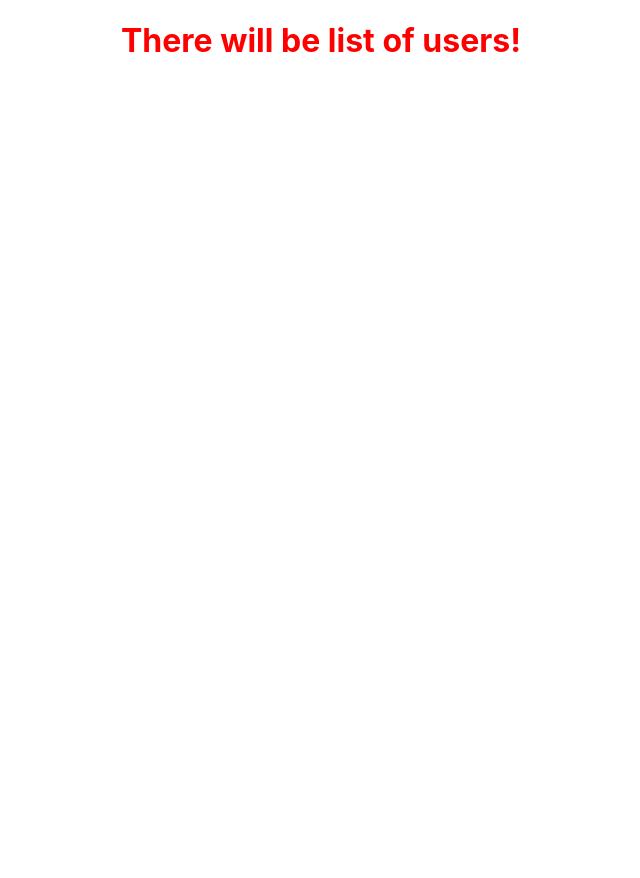
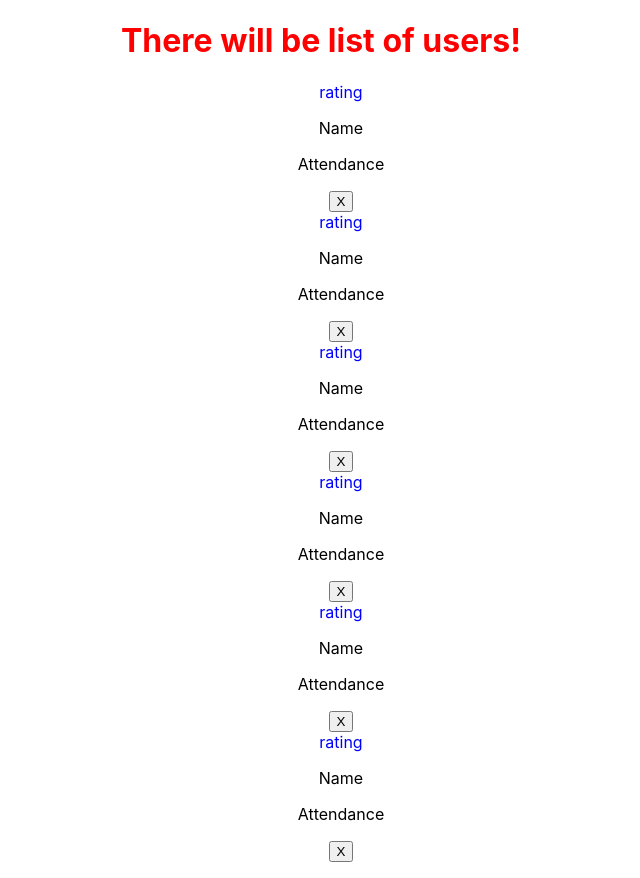
Before and after one commit to m-went/romans-exercise, a React (Create React App) app: page / in a window 1280 px wide. Shown: the whole page, without its empty margins (319-959 px from the left). Before the commit the page ends 800 px from the top, so only its background shows below. Built offline with nearby package versions, Linux system fonts and the light colour scheme.

Commit message:
add UserListItem component

```diff
--- a/src/components/UserList/UserList.js
+++ b/src/components/UserList/UserList.js
@@ -1,7 +1,17 @@
 import styles from './UserList.module.scss';
+import { users } from '../../data/users';
+import UserListItem from '../UserListItem/UserListItem';
 
 function UserList(props) {
-  return <h1 className={styles.test}>There will be list of users! </h1>;
+  const usersList = users.map((user) => {
+    return <UserListItem user={user} key={user.name} />;
+  });
+  return (
+    <div>
+      <h1 className={styles.test}>There will be list of users! </h1>
+      <ul>{usersList}</ul>
+    </div>
+  );
 }
 
 export default UserList;
--- /dev/null
+++ b/src/components/UserListItem/UserListItem.js
@@ -0,0 +1,16 @@
+import styles from './UserListItem.module.scss';
+
+function UserListItem(props) {
+  return (
+    <div>
+      <div className={`${styles.h1}`}>rating</div>
+      <div>
+        <p>Name</p>
+        <p>Attendance</p>
+      </div>
+      <button>X</button>
+    </div>
+  );
+}
+
+export default UserListItem;
--- /dev/null
+++ b/src/components/UserListItem/UserListItem.module.scss
@@ -0,0 +1,3 @@
+.h1 {
+  color: blue;
+}
```
Also changed, not shown: src/data/users.js (renamed from data/users.js).
